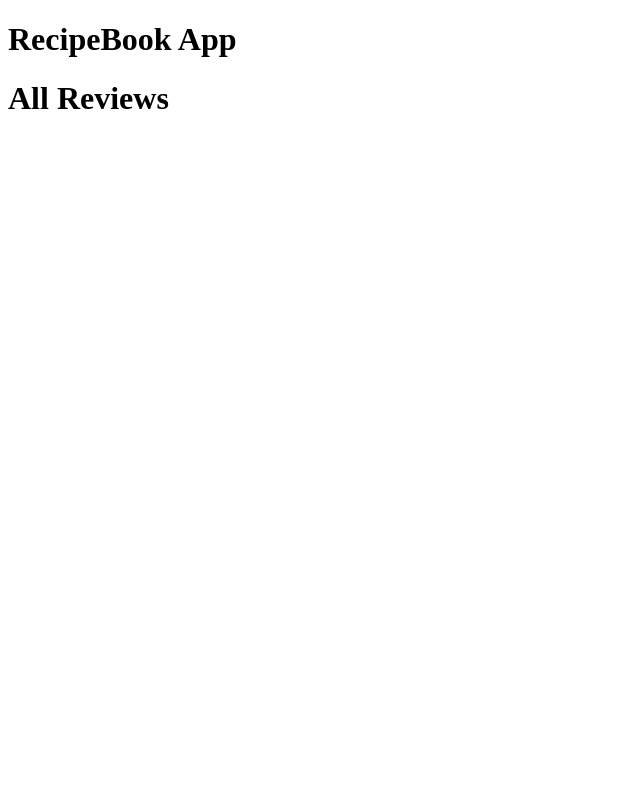
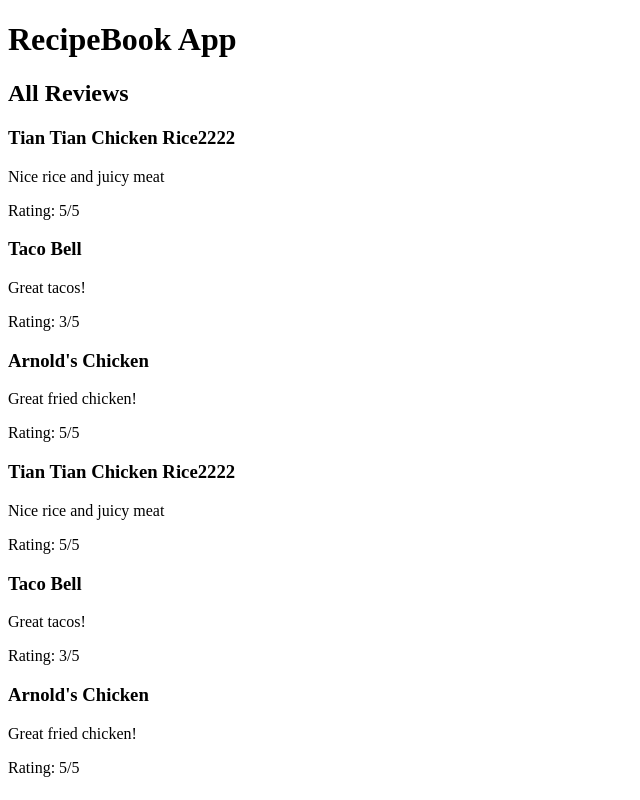
Before and after one commit to kunxin-chor/04-spa-crud, a React (Vite) app: page / in a window 1280 px wide. Shown: the whole page, without its empty margins (0-640 px from the left). Built offline with nearby package versions, Linux system fonts and the light colour scheme.

Commit message:
Added list rendering

```diff
--- a/src/pages/ShowReviews.jsx
+++ b/src/pages/ShowReviews.jsx
@@ -1,7 +1,71 @@
+import { useState } from "react";
+
 export default function ShowReviews() {
-    return (
-        <>
-        <h1>All Reviews</h1>
-        </>
-    )
+  const [reviews, setReviews] = useState([
+    {
+      _id: "64931f23755a1426a2343234",
+      restaurant: "Tian Tian Chicken Rice2222",
+      review: "Nice rice and juicy meat",
+      rating: 5,
+    },
+    {
+      _id: "651264db7841ce1f3dedd662",
+      restaurant: "Taco Bell",
+      review: "Great tacos!",
+      rating: 3,
+    },
+    {
+      _id: "651264db7841ce1f3dedd663",
+      restaurant: "Arnold's Chicken",
+      review: "Great fried chicken!",
+      rating: 5,
+    },
+  ]);
+
+  const renderReviews = () => {
+    const results = [];
+    for (let r of reviews) {
+      const eachReview = (
+        <div key={r._id}>
+          <h3>{r.restaurant}</h3>
+          <p>{r.review}</p>
+          <p>Rating: {r.rating}/5</p>
+        </div>
+      );
+
+      results.push(eachReview);
+    }
+    return results;
+  };
+  // How do render any list of JSX elements
+  //   // storing a JSX object in a variable
+  // const header = <h2>All Reviews</h2>;
+
+  // // if a variable can store JSX, then it stands to reason we can store JSX in an array
+  // const list = [
+  //     <li>Apples</li>,
+  //     <li>Oranges</li>,
+  //     <li>Bananas</li>
+  // ]
+
+  return (
+    <>
+      <h2>All Reviews</h2>
+      {renderReviews()}
+
+
+      {
+        // returns a new array
+        // each element of the new array is transformed an element in an array
+        reviews.map((r,index)=>{
+            return  (<div key={r._id}>
+            <h3>{r.restaurant}</h3>
+            <p>{r.review}</p>
+            <p>Rating: {r.rating}/5</p>
+          </div>);
+        })
+
+      }
+    </>
+  );
 }
```
Also changed, not shown: 1 other file (tests, documents, lock files or other folders).
